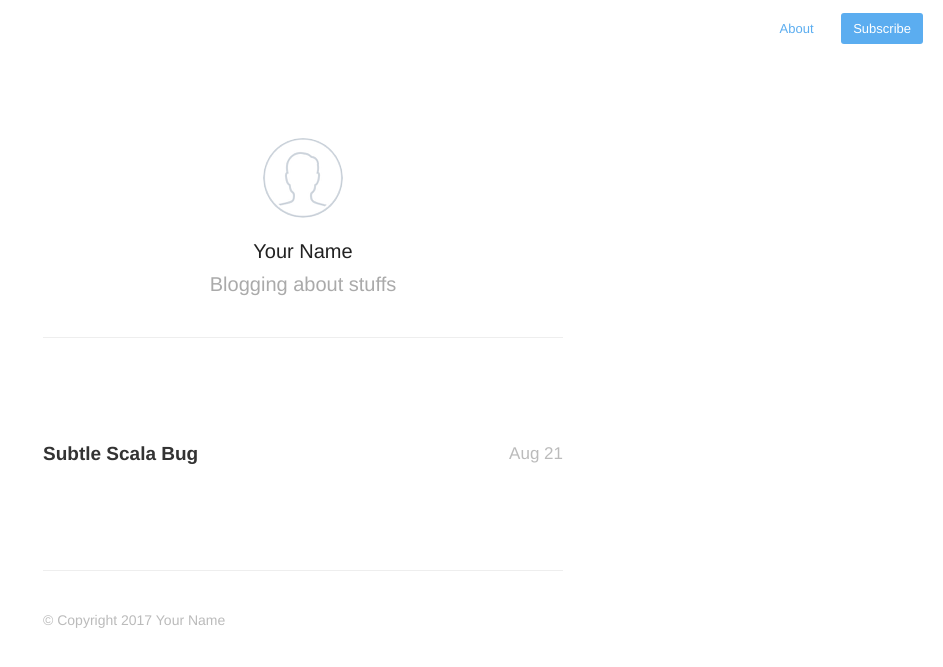
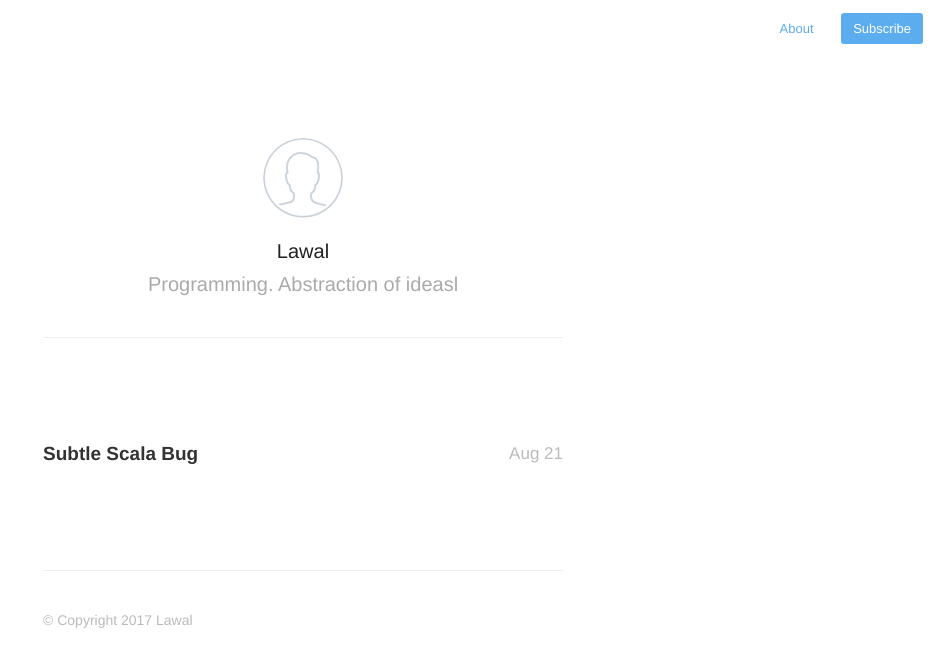
Before and after one commit to awwal/awwal.github.io, a Jekyll site: the page built from index.html, in a window 1280 px wide. Shown: the top 667 px of the page, without its empty margins (337-1280 px from the left). Built offline with Jekyll 4.4.1, drawn with Linux system fonts in a browser that asks for light colours; nearby versions of some CDN libraries; the list of posts is cut into pages by our own code.

Commit message:
update config

```diff
--- a/_config.yml
+++ b/_config.yml
@@ -1,6 +1,6 @@
-name: Your New Jekyll Site
-description: Blogging about stuffs
-meta_description: "Your New Jekyll Site, Blogging about stuffs"
+name: Lawal Olufowobi
+description: Programming. Abstraction of ideasl
+meta_description: "Java, scala, Microservices. Big data"
 
 aboutPage: true
 
@@ -10,15 +10,15 @@ highlighter: rouge
 gems: [jekyll-paginate]
 paginate: 20
 baseurl: /
-domain_name: 'http://yourblog-domain.com'
-google_analytics: 'UA-XXXXXXXX-X'
+domain_name: 'https://awwal.github.io'
+google_analytics: 'UA-104983454-1'
 disqus: false
 disqus_shortname: 'your-disqus-shortname'
 
 # Details for the RSS feed generator
 url:            'http://your-blog-url.example.com'
-author:         'Your Name'
-authorTwitter:  'YourTwitterUsername'
+author:         'Lawal'
+authorTwitter:  'lawaldev'
 
 permalink:       /:year/:title/
 
```
Also changed, not shown: about.md (+3 -1 lines).
